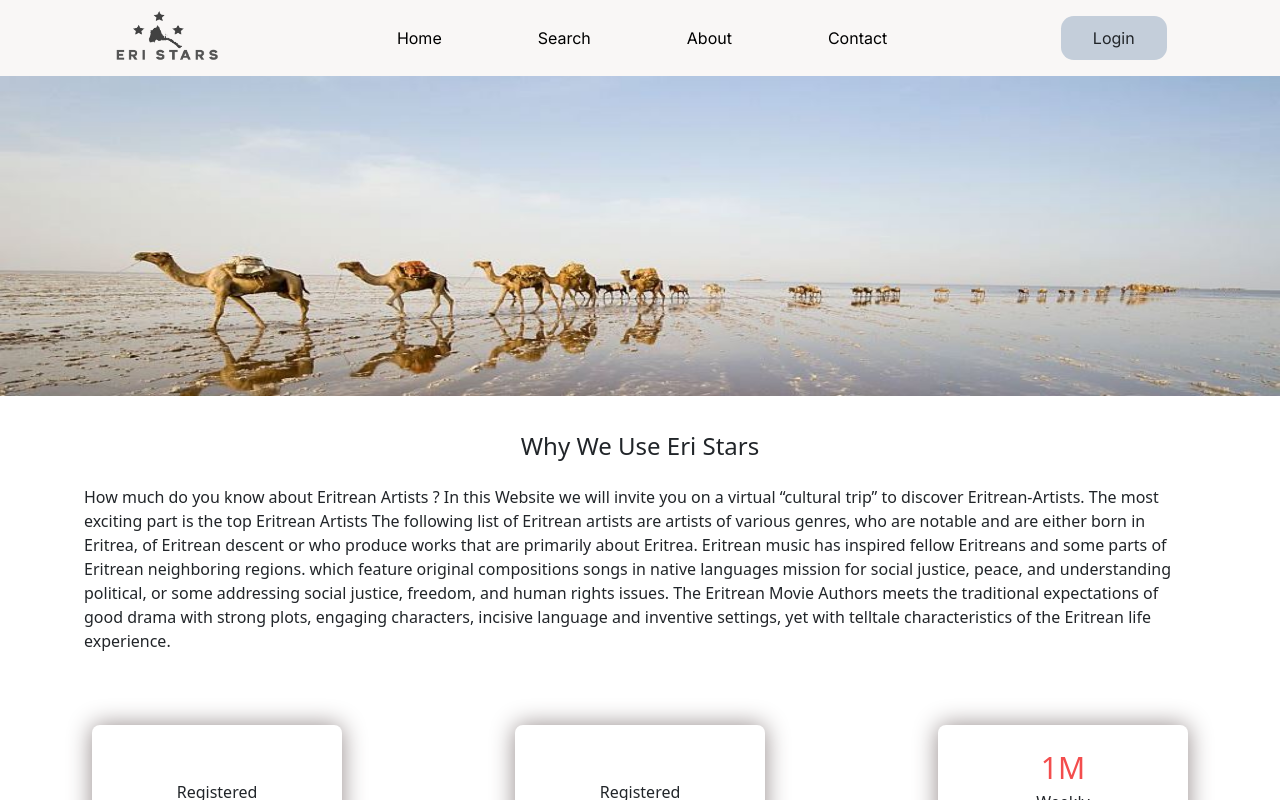
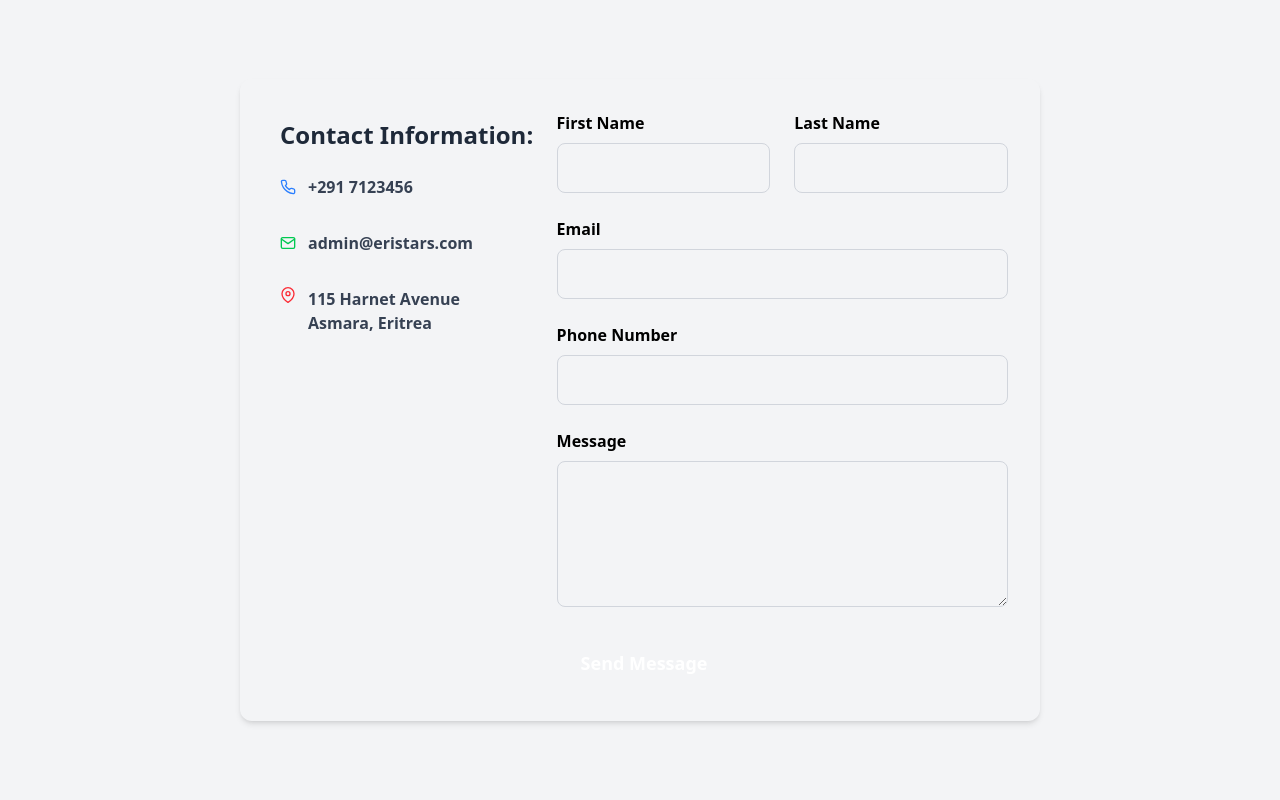
Before and after one commit to finalReactProj/EriStars, a React (Vite) app in the folder frontend/: page / in a window 1280 px wide. Shown: the top 800 px of the page. Built offline with nearby package versions, Linux system fonts and the light colour scheme; no server answers.

Commit message:
Add contact file

```diff
--- a/frontend/src/App.jsx
+++ b/frontend/src/App.jsx
@@ -1,29 +1,11 @@
-import About from "./component/about/About"
-import Admin from "../src/component/admin/Admin"
-import Search from "./component/search/Search"
-import Home from "./component/Home/Home"
-import Header from "./component/header/Header"
-import Footer from "./component/Footer/Footer"
-import {BrowserRouter,Route,Routes} from "react-router-dom"
-
+import Contact from "./component/Contact/Contact";
 
 function App() {
-
   return (
     <>
-      <BrowserRouter>
-        <Header/>
-        <Routes>
-
-          <Route path="/" element={<Home/> } />
-          <Route path="/search" element={<Search/> } />
-          <Route path="/about" element={<About/> } />
-          {/* <Route path="/contact" element={<Contact/> } /> */}
-        </Routes>
-        <Footer/>
-      </BrowserRouter>
-      </>
-  )
+      <Contact />
+    </>
+  );
 }
 
-export default App
+export default App;
--- /dev/null
+++ b/frontend/src/component/Contact/Contact.jsx
@@ -0,0 +1,109 @@
+import { FiPhone, FiMail, FiMapPin } from "react-icons/fi"; // Feather Icons
+
+const ContactForm = () => {
+  return (
+    <div className=" flex justify-center items-center min-h-screen bg-gray-100 ">
+      <div className="flex flex-col sm:flex-col sm:my-3 sm:mx-1 md:my-3 md:mx-1 md:flex-col lg:flex-row xl:flex-row   p-8 rounded-xl shadow-md w-[800px]">
+        {/* Contact Information */}
+        <div className="w-full rounded-lg p-2 bg-Heather-400 font-bold Heather sm:w-full md:w-full lg:w-[300px] xl:w-[300px]">
+          <h3 className="text-2xl font-semibold text-gray-800 mb-6">
+            Contact Information:
+          </h3>
+          <ul className="flex flex-row xl:flex-col gap-y-8 xl:gap-y-8 lg:flex-col lg:gap-y-8 sm:flex-row sm:items-baseline sm:gap-x-6">
+            <li className="flex items-center text-gray-700">
+              <FiPhone className="mr-3 text-blue-500" /> +291 7123456
+            </li>
+            <li className="flex items-center text-gray-700">
+              <FiMail className="mr-3 text-green-500" /> admin@eristars.com
+            </li>
+            <li className="flex items-start text-gray-700">
+              <FiMapPin className="mr-3 text-red-500" />
+              <div>
+                115 Harnet Avenue
+                <br />
+                Asmara, Eritrea
+              </div>
+            </li>
+          </ul>
+        </div>
+
+        {/* Form Section */}
+        <div className="w-full bg-gray-100 border-l pl-2 xl:pl-2 lg:pl-2 md:border-0 sm:border-0 border-green-500 sm:w-full md:w-full lg:w-[500px] xl:w-[500px] mt-6 lg:mt-0">
+          <form className="space-y-6">
+            <div className="grid grid-cols-2 gap-6">
+              <div>
+                <label
+                  htmlFor="first-name"
+                  className="block font-semibold mb-2"
+                >
+                  First Name
+                </label>
+                <input
+                  type="text"
+                  id="first-name"
+                  name="first-name"
+                  className="w-full p-3 border border-gray-300 rounded-lg"
+                />
+              </div>
+              <div>
+                <label htmlFor="last-name" className="block font-semibold mb-2">
+                  Last Name
+                </label>
+                <input
+                  type="text"
+                  id="last-name"
+                  name="last-name"
+                  className="w-full p-3 border border-gray-300 rounded-lg"
+                />
+              </div>
+            </div>
+            <div>
+              <label htmlFor="email" className="block font-semibold mb-2">
+                Email
+              </label>
+              <input
+                type="email"
+                id="email"
+                name="email"
+                className="w-full p-3 border border-gray-300 rounded-lg"
+              />
+            </div>
+            <div>
+              <label
+                htmlFor="phone-number"
+                className="block font-semibold mb-2"
+              >
+                Phone Number
+              </label>
+              <input
+                type="tel"
+                id="phone-number"
+                name="phone-number"
+                className="w-full p-3 border border-gray-300 rounded-lg"
+              />
+            </div>
+            <div>
+              <label htmlFor="message" className="block font-semibold mb-2">
+                Message
+              </label>
+              <textarea
+                id="message"
+                name="message"
+                rows="5"
+                className="w-full p-3 border border-gray-300 rounded-lg resize-vertical"
+              ></textarea>
+            </div>
+            <button
+              type="submit"
+              className="bg-lightPink-400 font-semibold text-white py-3 px-6 rounded-lg hover:bg-lightPink-700 active:bg-lightPink-900 transition-colors text-lg"
+            >
+              Send Message
+            </button>
+          </form>
+        </div>
+      </div>
+    </div>
+  );
+};
+
+export default ContactForm;
```
Also changed, not shown: frontend/src/component/Contact/contat.txt (added).
